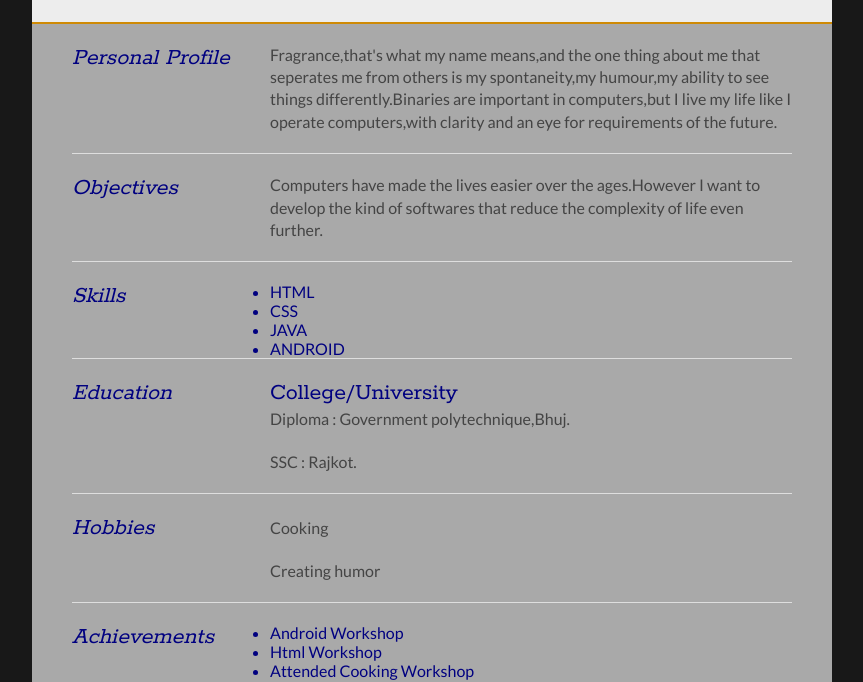
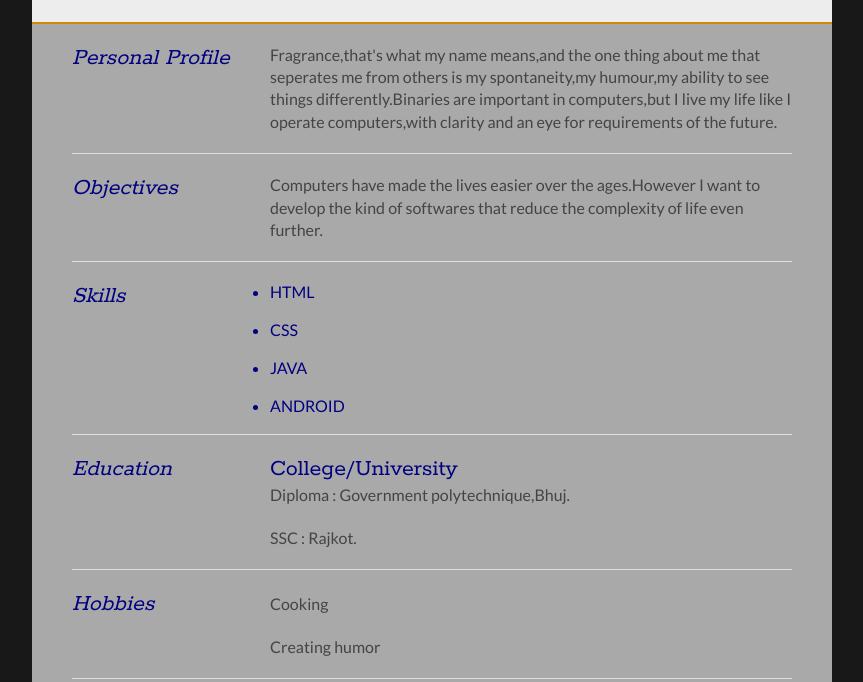
Before and after one commit to Foram27/Foram27.github.io, a plain HTML site: page index.html in a window 1280 px wide. Shown: the part 122-804 px from the top of the page, without its empty margins (208-1071 px from the left). Drawn offline with Linux system fonts and the light colour scheme.

Commit message:
Update index.html

```diff
--- a/index.html
+++ b/index.html
@@ -72,13 +72,13 @@
 
 			<div class="sectionContent">
 				<ul class="keySkills">
-					<li>HTML</li>
+					<li>HTML</li><br/>
 
-					<li>CSS</li>
+					<li>CSS</li><br/>
 
-					<li>JAVA</li>
+					<li>JAVA</li><br/>
 
-					<li>ANDROID</li>
+					<li>ANDROID</li><br/>
 
 				</ul>
 			</div>
@@ -127,11 +127,11 @@
 
 			<div class="sectionContent">
 				<ul class="keySkills">
-					<li>Android Workshop</li>
+					<li>Android Workshop</li><br/>
 
-					<li>Html Workshop</li>
+					<li>Html Workshop</li><br/>
 
-					<li> Attended Cooking Workshop</li>
+					<li> Attended Cooking Workshop</li><br/>
 
 
 
```
